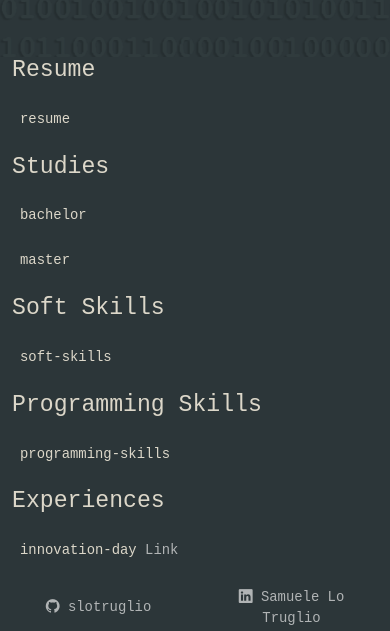
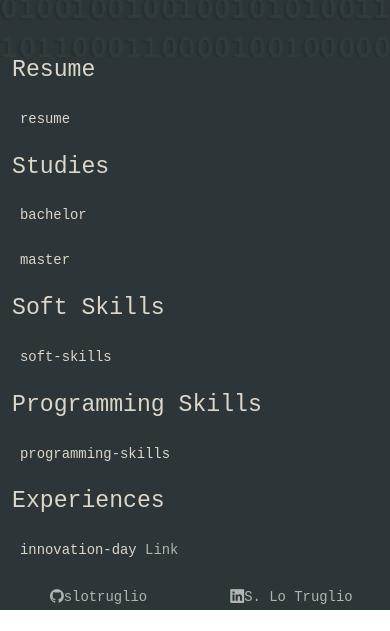
Before and after one commit to slotruglio/mypage, a React (Create React App) app in the folder lo-tru-webpage/: page / in a window 390 px wide. Shown: the part 838-1469 px from the top of the page. After the commit the page ends 1448 px from the top, so only its background shows below. Built offline with nearby package versions, Linux system fonts and the light colour scheme; what i18next-chained-backend would draw is missing.

Commit message:
add modular function for social components

```diff
--- a/lo-tru-webpage/src/App.js
+++ b/lo-tru-webpage/src/App.js
@@ -14,7 +14,7 @@ import i18n from './utility/i18n';
 import Loading from './components/Loading';
 import LocaleContext from './utility/LocaleContext';
 import { LanguageButton, TextBox } from './components/Language';
-import { LinkedinFooter, GithubFooter, innovationDays } from './components/Social';
+import { innovationDays, SocialFooter } from './components/Social';
 import Header from './components/Header';
 
 
@@ -55,8 +55,8 @@ function App() {
 						</Container>
 
 						<footer className='App-footer fixed-bottom'>
-							<GithubFooter />
-							<LinkedinFooter />
+							<SocialFooter social="github" />
+							<SocialFooter social="linkedin" />
 						</footer>
 					</Suspense>
 				</LocaleContext.Provider>
--- a/lo-tru-webpage/src/components/Header.js
+++ b/lo-tru-webpage/src/components/Header.js
@@ -18,8 +18,8 @@ const Header = () => {
 
 				</Row>
 				<Row xs={1} md={1} lg={1} className="center px-2 justify-content-center">
-					<Col className='my-2 px-2'><SocialHeader isLinkedin /></Col>
-					<Col className="my-2 px-2"><SocialHeader /></Col>
+					<Col className='my-2 px-2'><SocialHeader social="linkedin" /></Col>
+					<Col className="my-2 px-2"><SocialHeader social="github" /></Col>
 				</Row>
 				<Row xs={1} md={1} lg={1} className="end px-2"><Col className="text-lg-center">
 					<ScrollText />
--- a/lo-tru-webpage/src/components/Social.js
+++ b/lo-tru-webpage/src/components/Social.js
@@ -1,45 +1,63 @@
 // import from node modules
 import { Container } from 'react-bootstrap';
+import { useState, useEffect } from 'react';
 
 const linkedinUrl = "https://www.linkedin.com/in/samuele-lo-truglio/";
 const githubUrl = "https://github.com/slotruglio";
 const innovationDays = "https://www.economysicilia.it/innovation-days-palermo-vince-il-progetto-tlf-di-una-tuta-antinfortunistica-ultratecnologica/"
 
-function LinkedinFooter() {
+const socialTexts = {
+    "linkedin": {
+        "title": "LinkedIn",
+        "iconClassName": "bi bi-linkedin",
+        "href": linkedinUrl,
+        "l-text": "Samuele Lo Truglio",
+        "s-text": "S. Lo Truglio"
+    },
+    "github": {
+        "title": "Github",
+        "iconClassName": "bi bi-github",
+        "href": githubUrl,
+        "l-text": "slotruglio",
+        "s-text": "slotruglio"
+    }
+};
+
+function SocialFooter(props) {
+    const [isShort, setShort] = useState(window.innerWidth < 415);
+
+    const updateMedia = () => {
+        setShort(window.innerWidth < 415);
+    };
+
+    useEffect(() => {
+        window.addEventListener("resize", updateMedia);
+        return () => window.removeEventListener("resize", updateMedia);
+    });
+
+    const content = socialTexts[props.social];
     return (
         <Container>
             <a
-                className="bi bi-linkedin App-link"
-                href={linkedinUrl}
+                className={content["iconClassName"] + " App-link"}
+                href={content["href"]}
                 target="_blank"
-                rel="noreferrer"> Samuele Lo Truglio</a>
+                rel="noreferrer">{isShort ? content["s-text"] : content["l-text"]}</a>
         </Container>
     )
 }
 
 function SocialHeader(props) {
-
+    const content = socialTexts[props.social];
     return (
-        <Container>{props.isLinkedin ? "LinkedIn" : "Github"}:
+        <Container>{content["title"]}:
             <a
-                className="App-link" href={props.isLinkedin ? linkedinUrl : githubUrl}
+                className="App-link" href={content["href"]}
                 target="_blank"
-                rel="noreferrer"> {props.isLinkedin ? "Samuele Lo Truglio": "slotruglio"}</a>
-        </Container>
-    )
-}
-
-function GithubFooter() {
-    return (
-        <Container className='flex'>
-            <a
-                className="bi bi-github App-link"
-                href={githubUrl}
-                target="_blank"
-                rel="noreferrer"> slotruglio</a>
+                rel="noreferrer"> {content["l-text"]}</a>
         </Container>
     )
 }
 
 
-export { LinkedinFooter, GithubFooter, SocialHeader, innovationDays };
+export { SocialFooter, SocialHeader, innovationDays };
```
